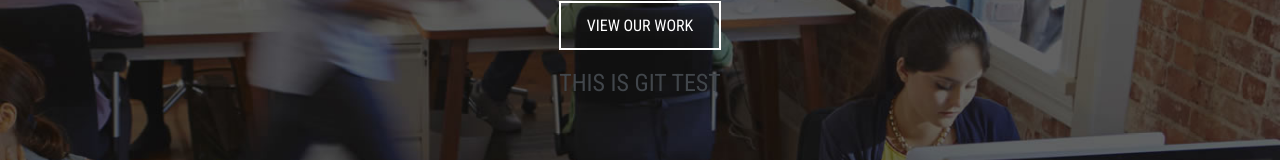
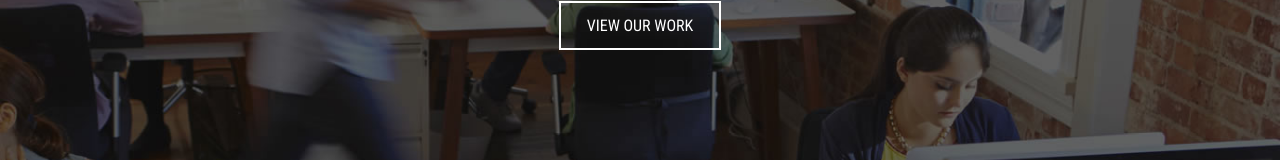
Before and after one commit to Mohammad111213/vesco_project, a plain HTML site: page index.html in a window 1280 px wide. Shown: the part 340-500 px from the top of the page. Drawn offline with Linux system fonts and the light colour scheme.

Commit message:
h3 deleted

```diff
--- a/index.html
+++ b/index.html
@@ -33,7 +33,6 @@
      <div id="home-btn" class="animated zoomInDown">
    <a class="btn btn-lg btn-general btn-white" href="#work" role="button"
    title ="view our work">view our work </a>
-   <h3>this is git test</h3>
 </div>
 </div>
 </div>
```
